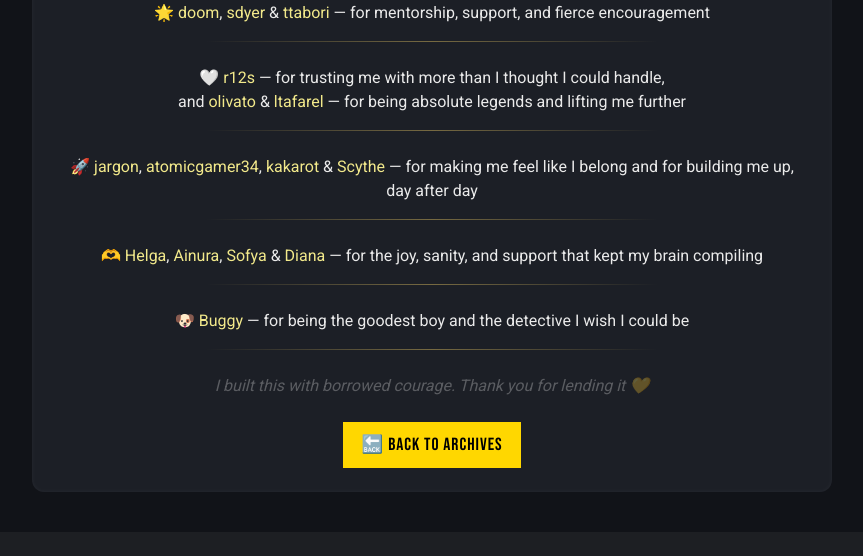
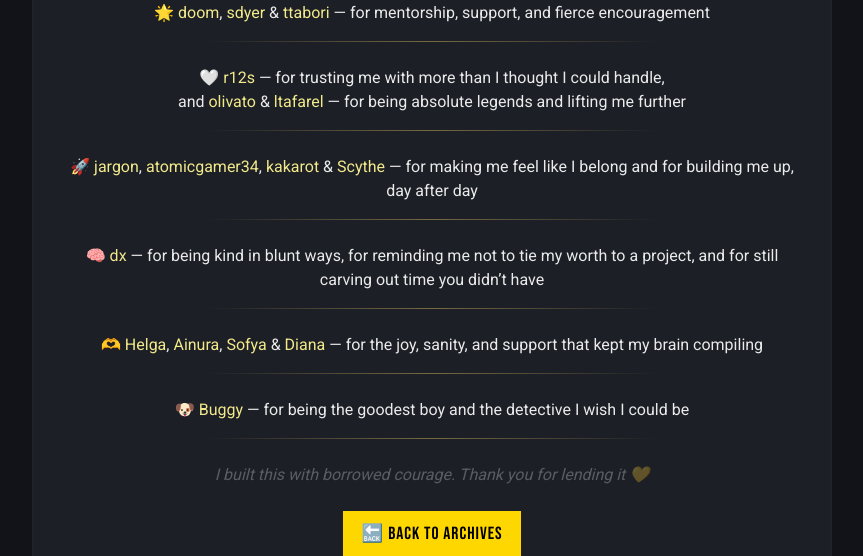
Before and after one commit to skyejen/detective-buggy-ep1, a Flask app: page /credits in a window 1280 px wide. Shown: the part 1521-2077 px from the top of the page, without its empty margins (208-1071 px from the left). Before the commit the page ends 1989 px from the top, so only its background shows below. Run offline with Flask 3, Linux system fonts and the light colour scheme; some libraries are stand-ins or nearby versions; some web fonts are replaced.

Commit message:
docs: add dx to Special Thanks for mentorship and mental health wisdom

```diff
--- a/templates/credits.html
+++ b/templates/credits.html
@@ -50,7 +50,8 @@
             <p>🛠 <span class="gratitude-highlight">achia</span>, <span class="gratitude-highlight">ale__17</span> & <span class="gratitude-highlight">CoolBeans™</span> — for letting me explore techy stuff when I was supposed to&nbsp;focus&nbsp;on&nbsp;localisation</p>
             <p>🌟 <span class="gratitude-highlight">doom</span>, <span class="gratitude-highlight">sdyer</span> & <span class="gratitude-highlight">ttabori</span> — for mentorship, support, and fierce encouragement</p>
             <p>🤍 <span class="gratitude-highlight">r12s</span> — for trusting me with more than I thought I could handle,<br>and <span class="gratitude-highlight">olivato</span> & <span class="gratitude-highlight">ltafarel</span> — for being absolute legends and lifting me further</p>
-            <p>🚀 <span class="gratitude-highlight">jargon</span>, <span class="gratitude-highlight">atomicgamer34</span>, <span class="gratitude-highlight">kakarot</span> & <span class="gratitude-highlight">Scythe</span> — for making me feel like I belong and for building me up, day after day</p>
+            <p>🚀 <span class="gratitude-highlight">jargon</span>, <span class="gratitude-highlight">atomicgamer34</span>, <span class="gratitude-highlight">kakarot</span> & <span class="gratitude-highlight">Scythe</span> — for making me feel like I belong and for building me up, day&nbsp;after&nbsp;day</p>
+            <p>🧠 <span class="gratitude-highlight">dx</span> — for being kind in blunt ways, for reminding me not to tie my worth to a project, and for still carving&nbsp;out time you didn’t have</p>
             <p>🫶 <span class="gratitude-highlight">Helga</span>, <span class="gratitude-highlight">Ainura</span>, <span class="gratitude-highlight">Sofya</span> & <span class="gratitude-highlight">Diana</span> — for the joy, sanity, and support that kept my brain compiling</p>
             <p class="buggy-line">🐶 <span class="gratitude-highlight">Buggy</span> — for being the goodest boy and the detective I wish I could be</p>
         </div>
```
